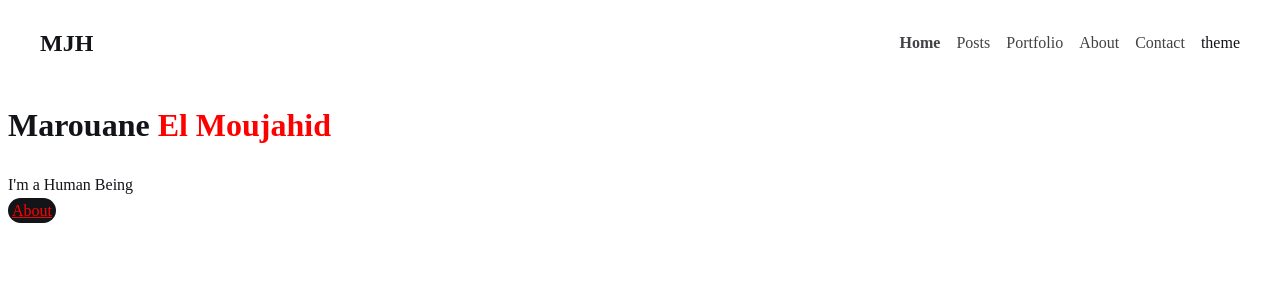
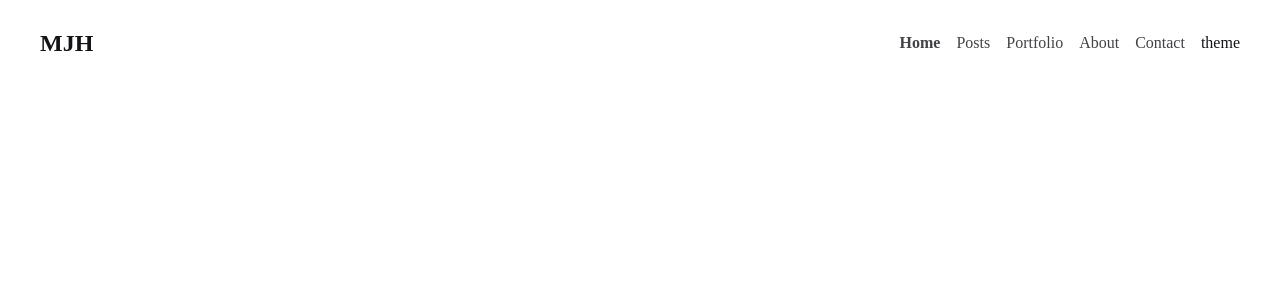
Before and after one commit to marouaneMJH/PortfolioPlogApp, a React (Vite) app in the folder front-end/: page / in a window 1280 px wide. Shown: the top 300 px of the page. Built offline with nearby package versions, Linux system fonts and the light colour scheme.

Commit message:
branch save version

```diff
--- a/front-end/package.json
+++ b/front-end/package.json
@@ -10,10 +10,13 @@
     "preview": "vite preview"
   },
   "dependencies": {
+    "@react-three/drei": "^10.0.5",
+    "@react-three/fiber": "^9.1.0",
     "react": "^19.0.0",
     "react-dom": "^19.0.0",
     "react-router-dom": "^7.4.0",
-    "styled-components": "^6.1.15"
+    "styled-components": "^6.1.15",
+    "three": "^0.174.0"
   },
   "devDependencies": {
     "@eslint/js": "^9.21.0",
--- a/front-end/src/components/Hero.tsx
+++ b/front-end/src/components/Hero.tsx
@@ -1,20 +1,66 @@
 import LinkButton from "./basic/LinkButton";
 import SkillsSlider from "./sliders/SkillsSlider";
 import styled from "styled-components";
+import Background from "./WaveDots";
 
 const StyledLastName = styled.span`
     color: var(--secondary-color);
 `;
 
+// const StyledHeroContainer = styled.div`
+//     width: 100%;
+//     display: flex;
+//     flex-direction: column;
+//     justify-content: center;
+//     align-items: center;
+// `;
+
+const StyledBigName = styled.h1`
+    font-size: 4rem;
+`;
+
 const Hero = () => {
     return (
-        <div>
-            <h1>
-                Marouane
-                <StyledLastName> El Moujahid</StyledLastName>
-            </h1>
-            <SkillsSlider />
-            <LinkButton to={"/about"}>About</LinkButton>
+        // <StyledHeroContainer>
+        <div
+            style={{
+                width: "100vw",
+                height: "100vh",
+                position: "relative",
+                overflow: "hidden",
+            }}
+        >
+            <div
+                style={{
+                    position: "absolute",
+                    top: 0,
+                    left: 0,
+                    width: "100%",
+                    height: "100%",
+                    zIndex: -1,
+                }}
+            >
+                <Background />
+            </div>
+
+            {/* Foreground Content */}
+            {/* <div
+                style={{
+                    position: "relative",
+                    zIndex: 1,
+                    color: "white",
+                    textAlign: "center",
+                    paddingTop: "20vh",
+                }}
+            >
+                <StyledBigName>
+                    Marouane
+                    <StyledLastName> El Moujahid</StyledLastName>
+                </StyledBigName>
+                <SkillsSlider />
+                <LinkButton to={"/about"}>About</LinkButton>
+            </div> */}
+            {/* </StyledHeroContainer> */}
         </div>
     );
 };
--- /dev/null
+++ b/front-end/src/components/WaveDots.tsx
@@ -0,0 +1,66 @@
+import * as THREE from "three";
+import { Canvas, useFrame } from "@react-three/fiber";
+import { useRef, useMemo } from "react";
+import { OrbitControls } from "@react-three/drei";
+
+const WaveDots = () => {
+    const pointsRef = useRef<THREE.Points>(null);
+    const count = 100 * 100; // Number of points
+    const spacing = 0.3; // Space between points
+
+    // Generate positions for wave effect
+    const positions = useMemo(() => {
+        const posArray = new Float32Array(count * 3);
+        for (let i = 0, index = 0; i < 100; i++) {
+            for (let j = 0; j < 100; j++, index++) {
+                posArray[index * 3] = i * spacing - 15; // X position
+                posArray[index * 3 + 1] = 0; // Y position (wave effect applies here)
+                posArray[index * 3 + 2] = j * spacing - 15; // Z position
+            }
+        }
+        return posArray;
+    }, []);
+
+    useFrame(({ clock }) => {
+        if (pointsRef.current) {
+            const time = clock.getElapsedTime();
+            const positionsArray = pointsRef.current.geometry.attributes
+                .position.array as Float32Array;
+
+            for (let i = 0; i < count; i++) {
+                const x = positionsArray[i * 3];
+                const z = positionsArray[i * 3 + 2];
+                positionsArray[i * 3 + 1] =
+                    Math.sin(x * 0.2 + time) * Math.cos(z * 0.2 + time) * 1.5; // Wave effect
+            }
+
+            pointsRef.current.geometry.attributes.position.needsUpdate = true;
+        }
+    });
+
+    return (
+        <points ref={pointsRef}>
+            <bufferGeometry>
+                <bufferAttribute
+                    attach="attributes-position"
+                    array={positions}
+                    count={count}
+                    itemSize={3}
+                />
+            </bufferGeometry>
+            <pointsMaterial size={0.2} color="white" />
+        </points>
+    );
+};
+
+const Background = () => {
+    return (
+        <Canvas camera={{ position: [0, 5, 20] }}>
+            <ambientLight />
+            <WaveDots />
+            <OrbitControls enableZoom={false} />
+        </Canvas>
+    );
+};
+
+export default Background;
--- a/front-end/src/components/basic/LinkButton.tsx
+++ b/front-end/src/components/basic/LinkButton.tsx
@@ -6,13 +6,16 @@ const LinkButton = styled(NavLink)`
     background-color: var(--main-color);
     color: var(--secondary-color);
     padding: 0.25rem;
-    min-width: 12rem;
+    width: 12rem;
     border-radius: 40px;
-
+    text-align: center;
+    text-decoration: none;
     &:hover {
         background-color: var(--secondary-color);
         color: var(--main-color);
     }
+
+
 `;
 
 export default LinkButton;
--- a/front-end/src/components/plog/Post.tsx
+++ b/front-end/src/components/plog/Post.tsx
@@ -1,10 +1,5 @@
 import React from "react";
 
-interface Post {
-    title: string;
-    content: string;
-    createdAt: Date;
-}
 
 const Posts: Post[] = [];
 
--- a/front-end/src/components/sliders/SkillsSlider.tsx
+++ b/front-end/src/components/sliders/SkillsSlider.tsx
@@ -1,4 +1,5 @@
 import React, { useState, useEffect } from "react";
+import styled from "styled-components";
 
 const Skills: string[] = [
     "Programmer",
@@ -7,6 +8,17 @@ const Skills: string[] = [
     "Thinker",
 ];
 
+const StyledSkillSlider = styled.div`
+    display: flex;
+    font-size: 2rem;
+    display: block;
+`;
+
+const StyledSkill = styled.span`
+    color: var(--secondary-color);
+    width: 5rem;
+    background-color: green;
+`;
 const SkillsSlider: React.FC = () => {
     const [currentIndex, setCurrentIndex] = useState(0);
     const [currentSkill, setCurrentSkill] = useState(Skills[0]);
@@ -24,7 +36,11 @@ const SkillsSlider: React.FC = () => {
         setCurrentSkill(Skills[currentIndex]);
     }, [currentIndex]);
 
-    return <div>I'm a {currentSkill}</div>;
+    return (
+        <StyledSkillSlider>
+            I'm a <StyledSkill>{currentSkill}</StyledSkill>
+        </StyledSkillSlider>
+    );
 };
 
 export default SkillsSlider;
--- /dev/null
+++ b/front-end/src/interface/PostInterface.ts
@@ -0,0 +1,5 @@
+export default interface Post {
+    title: string;
+    createdAt: Date;
+    content?: string;
+}
```
Also changed, not shown: front-end/src/components/plog/PostRow.tsx (added), front-end/src/interface/PlogInterface.ts (deleted), 1 other file (tests, documents, lock files or other folders).
